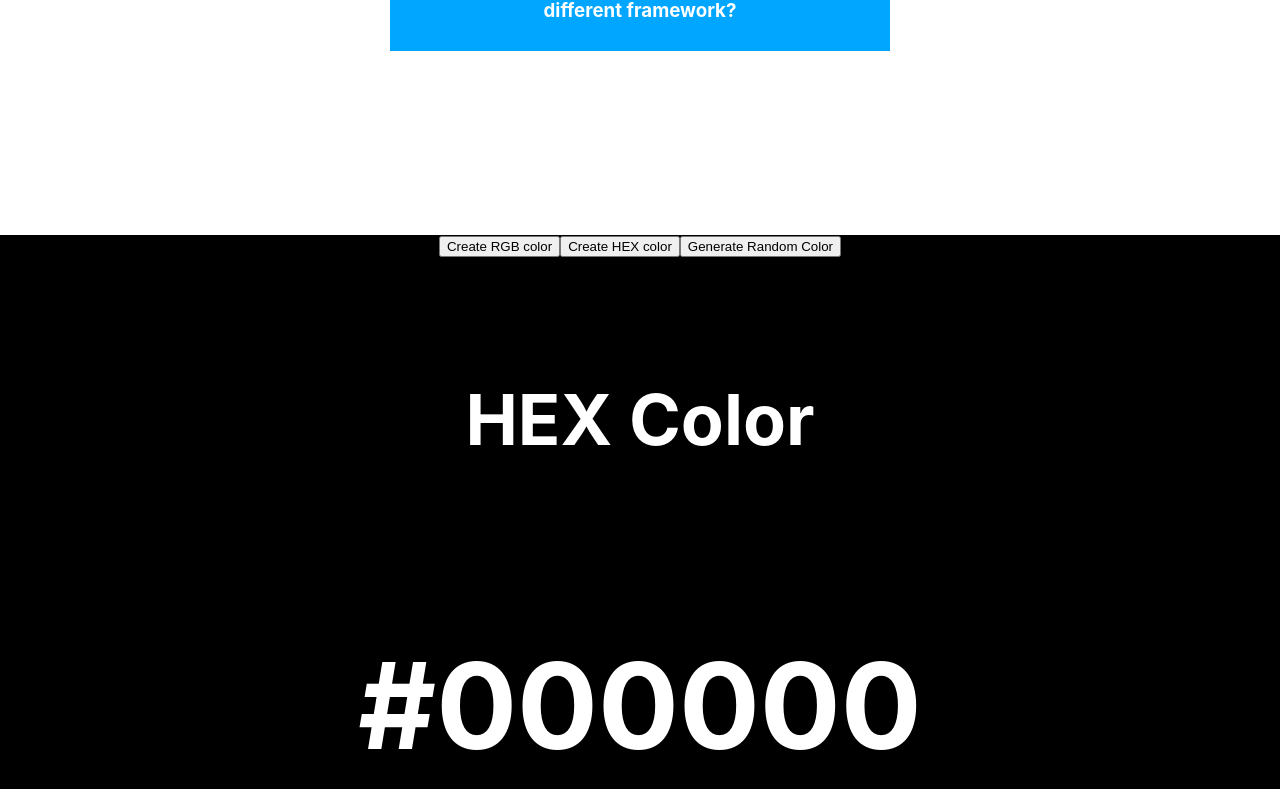
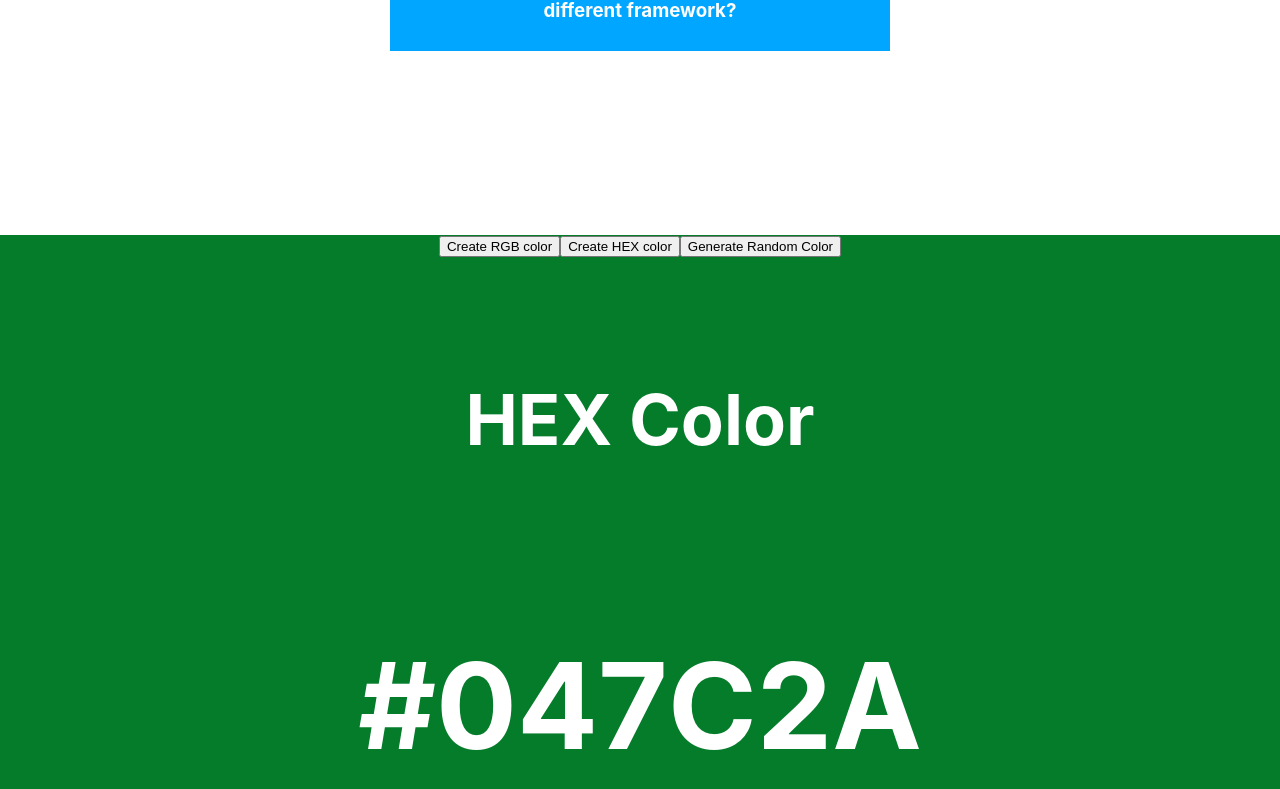
Before and after one commit to devgirlpro/25-react-projcts, a React (Create React App) app: page / in a window 1280 px wide. Shown: the part 565-1354 px from the top of the page. Built offline with nearby package versions, Linux system fonts and the light colour scheme.

Commit message:
fix a little issue using useEffect

```diff
--- a/src/components/random-color/RandomColor.jsx
+++ b/src/components/random-color/RandomColor.jsx
@@ -1,4 +1,5 @@
 import React from 'react';
+import { useEffect } from 'react';
 import { useState } from 'react';
 
 const RandomColor = () => {
@@ -45,6 +46,12 @@ const RandomColor = () => {
     setColor(`rgb(${red}, ${green}, ${blue})`);
   };
 
+  useEffect(() => {
+    typeOfColor === 'rgb'
+      ? createRandomRgbColorHandle()
+      : createRandomHexColorHandle();
+  }, [typeOfColor]);
+
   return (
     <div
       className="container"
@@ -76,7 +83,7 @@ const RandomColor = () => {
           gap: '20px',
         }}
       >
-        <h3>{typeOfColor === "rgb" ? "RGB Color" : "HEX Color"}</h3>
+        <h3>{typeOfColor === 'rgb' ? 'RGB Color' : 'HEX Color'}</h3>
         <h1>{color}</h1>
       </div>
     </div>
```
